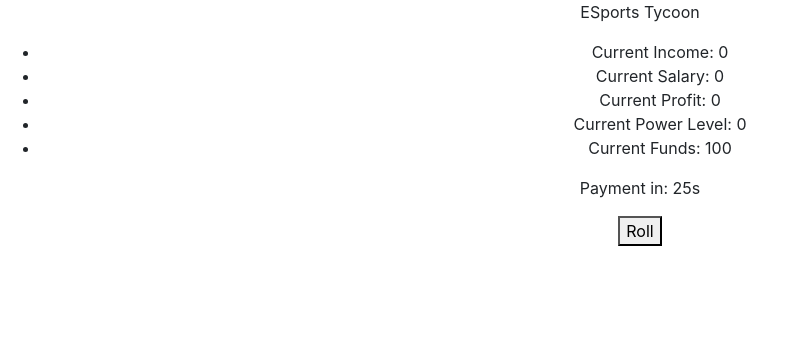
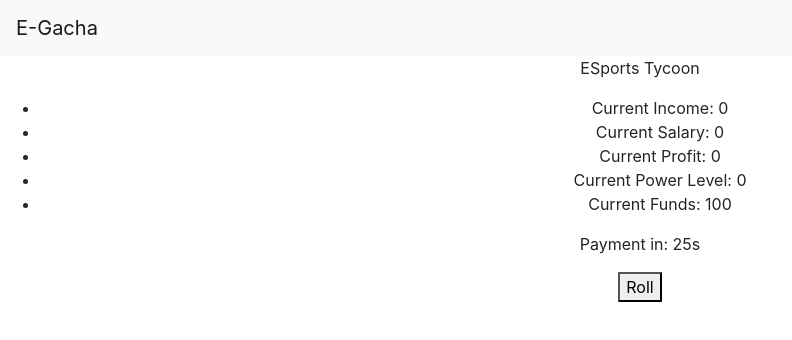
Before and after one commit to atchan24/gacha2020, a React (Create React App) app: page / in a window 1280 px wide. Shown: the top 340 px of the page, without its empty margins (0-792 px from the left). Built offline with nearby package versions, Linux system fonts and the light colour scheme.

Commit message:
added reactstrap stuff

```diff
--- a/src/App.js
+++ b/src/App.js
@@ -43,6 +43,11 @@ class App extends React.Component {
     }
 
     return (
+      <React.Fragment>
+        <header>
+          <HeaderNav/>
+        </header>
+        <main>
           <div className="App">
             <p>
               ESports Tycoon
@@ -74,6 +79,8 @@ class App extends React.Component {
             </form>
             {waifus}
           </div>
+        </main>
+      </React.Fragment>
     );
   }
 
```
Lines whose indentation alone changed are shown as unchanged.
